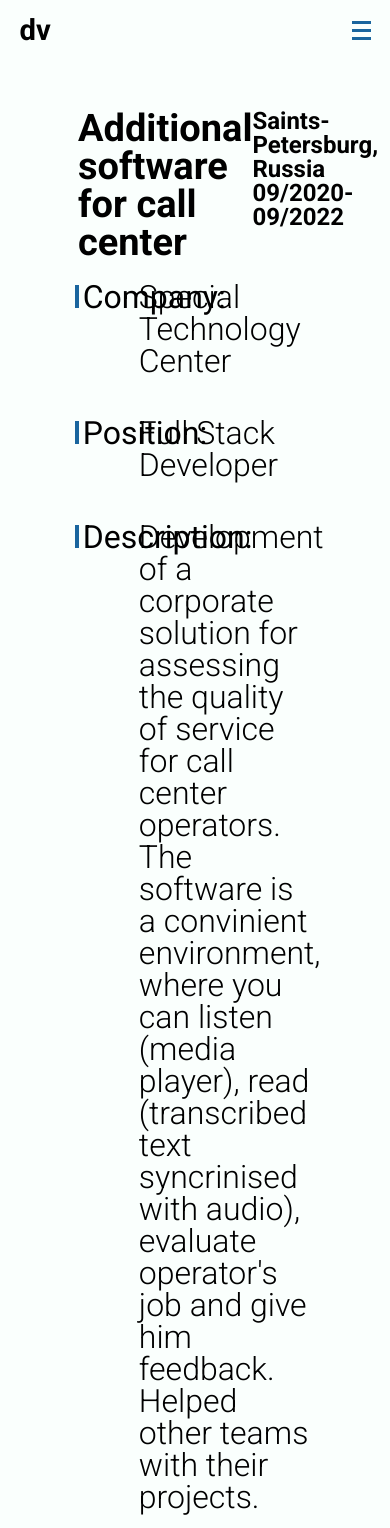
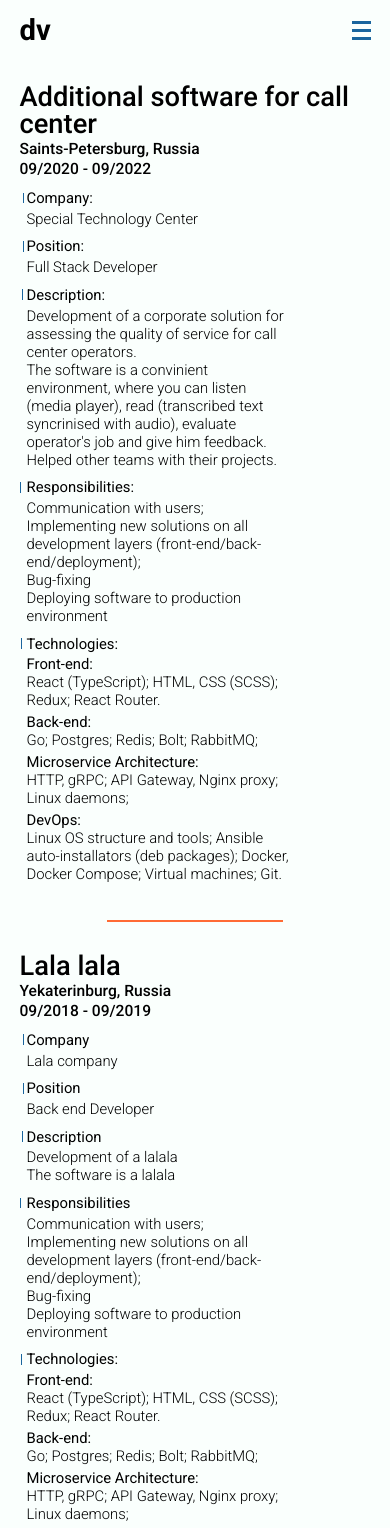
Before and after one commit to VasiliyDementyanov/portfilio-2022, a React app in the folder front-end/: page /work in a window 390 px wide. Shown: the top 1528 px of the page. Built offline with nearby package versions, Linux system fonts and the light colour scheme.

Commit message:
responsible work component was added

```diff
--- a/front-end/src/components/work/Work.module.scss
+++ b/front-end/src/components/work/Work.module.scss
@@ -7,6 +7,12 @@
     justify-content: flex-start;
     align-items: center;
     background-color: Theme-colors.$background-color;
-    padding: 24px Paddings.$main-restrict-container-desktop 0;
+    padding: 1vw Paddings.$main-restrict-container-desktop 0;
     //min-height: 5rem;
 }
+
+@media only screen and (max-width: 850px) {
+    .container {
+        padding: 2vw Paddings.$main-restrict-container-mobile 0;
+    }
+}
--- a/front-end/src/components/work/workCard/workCard.module.scss
+++ b/front-end/src/components/work/workCard/workCard.module.scss
@@ -4,11 +4,12 @@
 .container {
     display: flex;
     flex-direction: column;
-    width: 60vw;
     justify-content: space-between;
+    width: 100%;
+
 
     background-color: Theme-colors.$background-color;
-    margin: 40px 0 20px;
+    margin: 3.2vw 0 3vw;
 
     font-family: 'Roboto', sans-serif;
 }
@@ -16,12 +17,13 @@
 .head {
     display: flex;
     justify-content: space-between;
-    font-weight: bold;
+    //font-weight: bold;
+    font-weight: 500;
     color: Theme-colors.$main-text-color;
 }
 
 .projectName {
-    font-size: 38px;
+    font-size: 2.5vw;
 }
 
 .locationDuration {
@@ -29,7 +31,7 @@
     flex-direction: column;
     align-items: center;
 
-    font-size: 24px;
+    font-size: 1.5vw;
 }
 
 .thesesContainer {
@@ -43,17 +45,17 @@
     justify-content: space-between;
     align-items: flex-start;
 
-    margin-top: 20px;
-    margin-bottom: 20px;
+    margin-top: 0.6vw;
+    margin-bottom: 0.6vw;
 }
 
 .thesisLeft {
     margin-left: 2%;
-    width: 24%;
+    //width: 24%;
 }
 
 .thesisLeft span {
-    font-size: 32px;
+    font-size: 1.8vw;
     font-weight: normal;
 
     position: relative;
@@ -65,26 +67,91 @@
     height: 60%;
 
     top: 20%;
-    left: -8px;
+    left: -6%;
 
     display: inline-block;
-    border-right: 4px solid Theme-colors.$accent-two-color;
+    border-right: 0.25vw solid Theme-colors.$accent-two-color;
 }
 
 .thesisRight {
     width: 76%;
+    line-height: normal;
 }
 
 .thesesContainer li {
-    font-size: 32px;
+    font-size: 1.8vw;
     font-weight: 300;
 }
 
 .tech:not(:last-child) {
-    margin-bottom: 20px;
+    margin-bottom: 1vw;
 }
 
 .techHeader {
-    font-size: 32px;
+    font-size: 1.8vw;
     font-weight: normal;
 }
+
+@media only screen and (max-width: 850px) {
+    .container {
+        margin: 8vw 0 8vw;
+    }
+
+    .head {
+        flex-direction: column;
+        align-items: flex-start;
+        gap: 1vw;
+    }
+
+    .projectName {
+        font-size: 7vw;
+    }
+
+    .locationDuration {
+        align-items: flex-start;
+        font-size: 4vw;
+        gap: 1vw;
+        margin-bottom: 2vw;
+    }
+
+    .thesis {
+        flex-direction: column;
+
+        margin-top: 1.5vw;
+        margin-bottom: 1.5vw;
+    }
+
+    .thesisLeft {
+        margin-left: 2%;
+        margin-bottom: 1vw;
+        //width: 24%;
+    }
+
+    .thesisLeft span {
+        font-size: 3.8vw;
+    }
+
+    .thesisLeft span::before {
+        content: "";
+        position: absolute;
+        height: 60%;
+
+        top: 20%;
+        left: -6%;
+
+        display: inline-block;
+        border-right: 0.45vw solid Theme-colors.$accent-two-color;
+    }
+
+    .thesisRight {
+        margin-left: 2%;
+    }
+
+    .thesesContainer li {
+        font-size: 3.8vw;
+    }
+
+    .techHeader {
+        font-size: 3.8vw;
+    }
+  }
--- a/front-end/src/components/work/workPlaces.ts
+++ b/front-end/src/components/work/workPlaces.ts
@@ -4,7 +4,7 @@ export const workPlaces: WorkPlace[] = [
   {
     projectName: 'Additional software for call center',
     location: 'Saints-Petersburg, Russia',
-    duration: '09/2020-09/2022',
+    duration: '09/2020 - 09/2022',
     theses: [
       {
         name: 'Company:',
@@ -54,25 +54,21 @@ export const workPlaces: WorkPlace[] = [
     ]
   },
   {
-    projectName: 'Additional software for call center',
-    location: 'Saints-Petersburg, Russia',
-    duration: '09/2020-09/2022',
+    projectName: 'Lala lala',
+    location: 'Yekaterinburg, Russia',
+    duration: '09/2018 - 09/2019',
     theses: [
       {
         name: 'Company',
-        descriptionLines: ['Special Technology Center']
+        descriptionLines: ['Lala company']
       },
       {
         name: 'Position',
-        descriptionLines: ['Full Stack Developer']
+        descriptionLines: ['Back end Developer']
       },
       {
         name: 'Description',
-        descriptionLines: [
-          'Development of a corporate solution for assessing the quality of service for call center operators.',
-          `The software is a convinient environment, where you can listen (media player), read (transcribed text syncrinised with audio), evaluate operator's job and give him feedback.`,
-          'Helped other teams with their projects.'
-        ]
+        descriptionLines: ['Development of a lalala', `The software is a lalala`]
       },
       {
         name: 'Responsibilities',
```
